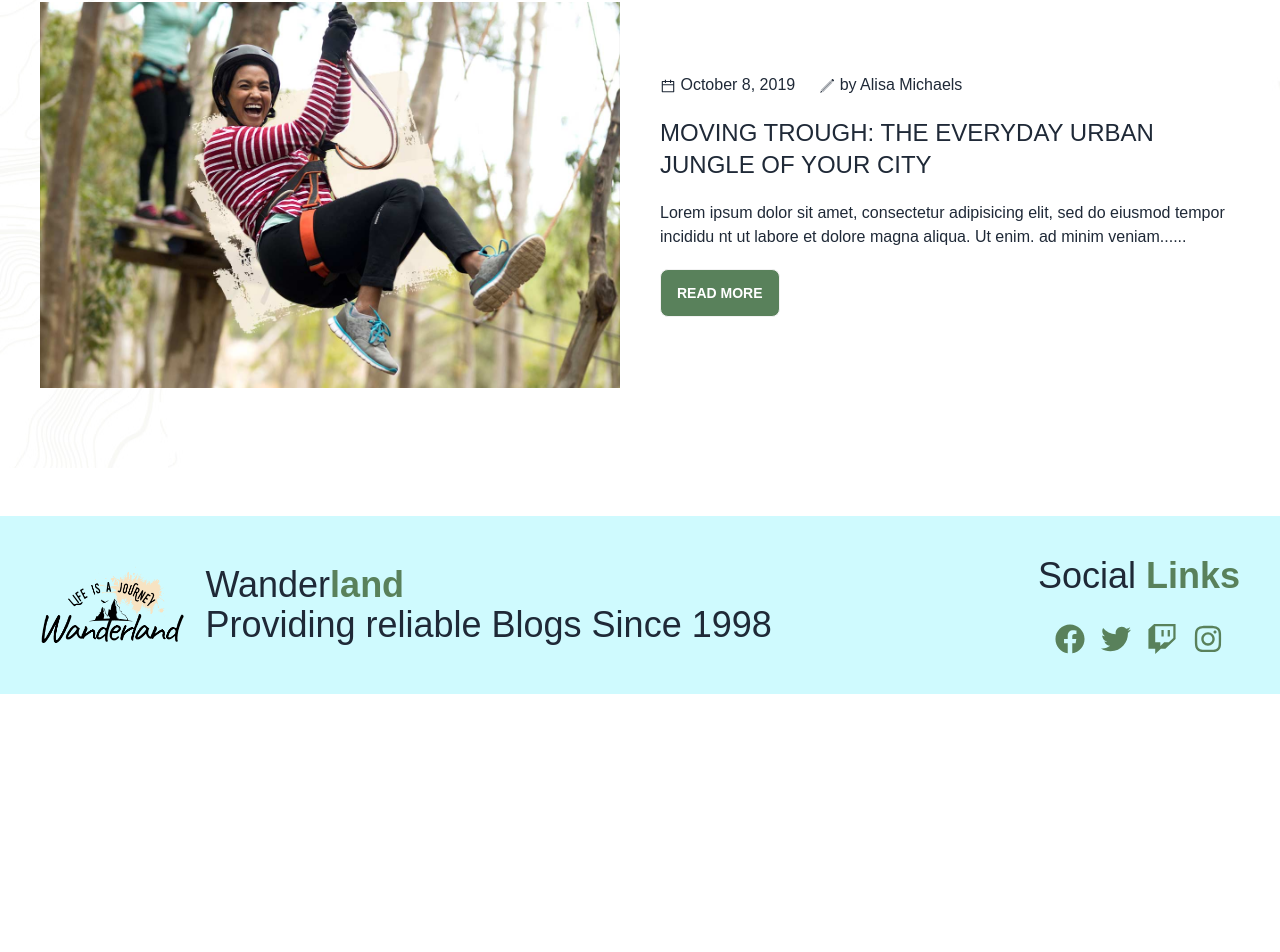
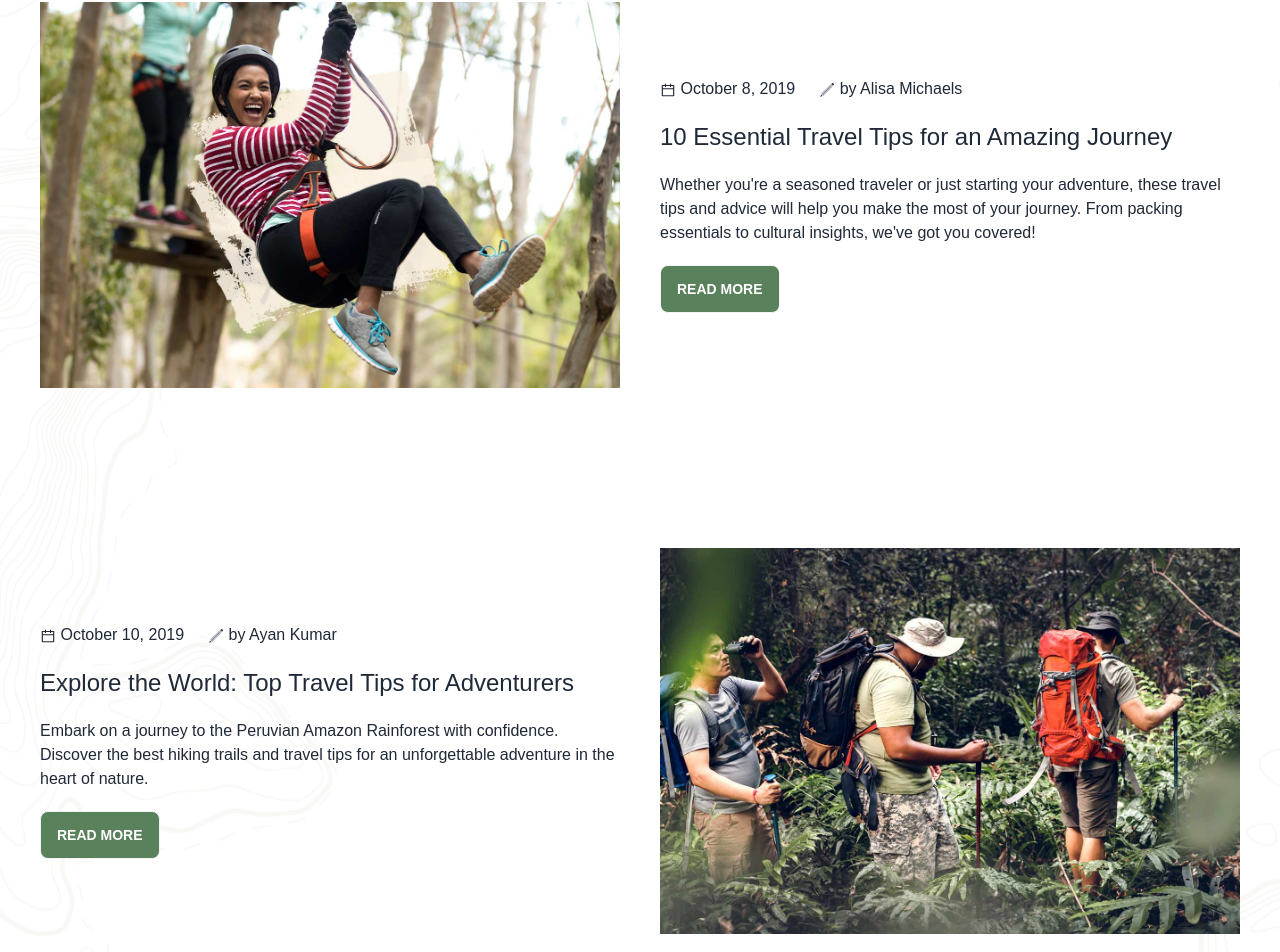
Before and after one commit to akd420/WanderLand, a React (Vite) app: page / in a window 1280 px wide. Shown: the part 1930-2882 px from the top of the page. Before the commit the page ends 2624 px from the top, so only its background shows below. Built offline with nearby package versions, Linux system fonts and the light colour scheme; no server answers; a web font is replaced by a local one.

Commit message:
Travel tips section Done

```diff
--- a/src/Component/Tips.jsx
+++ b/src/Component/Tips.jsx
@@ -9,16 +9,21 @@ const Tips = () => {
       }}
     >
       <div className="max-w-screen-xl mx-auto mb-12">
-        <h1 className="text-5xl text-center">
-          TRAVEL ESSENTIALS <span className="text-grn">TIPS</span>
-        </h1>
+        <div className="px-2">
+          <h1 className="text-3xl md:text-5xl text-center">
+            TRAVEL TIPS <span className="text-grn">AND ADVICE</span>
+          </h1>
+        </div>
         <div className="flex flex-col justify-center md:flex-row gap-10 py-20 p-4 md:px-5 lg:px-10">
           <div className="md:w-1/2">
             <motion.img
-            whileHover={{
-                rotate:-5,
+              whileHover={{
+                rotate: -5,
                 transition: { duration: 0.5 },
-              }} src="/blog.jpg" alt="" />
+              }}
+              src="/blog.jpg"
+              alt=""
+            />
           </div>
           <div className="md:w-1/2 flex flex-col justify-center">
             <div className="flex gap-6 mb-5">
@@ -37,12 +42,13 @@ const Tips = () => {
               </motion.p>
             </div>
             <h1 className="text-2xl mb-5">
-              MOVING TROUGH: THE EVERYDAY URBAN JUNGLE OF YOUR CITY
+              10 Essential Travel Tips for an Amazing Journey
             </h1>
             <p>
-              Lorem ipsum dolor sit amet, consectetur adipisicing elit, sed do
-              eiusmod tempor incididu nt ut labore et dolore magna aliqua. Ut
-              enim. ad minim veniam......{" "}
+              Whether you're a seasoned traveler or just starting your
+              adventure, these travel tips and advice will help you make the
+              most of your journey. From packing essentials to cultural
+              insights, we've got you covered!
             </p>
             <motion.button
               whileHover={{
@@ -50,7 +56,54 @@ const Tips = () => {
                 transition: { duration: 0.1 },
               }}
               whileTap={{ scale: 0.9 }}
-              className="btn bg-grn text-white w-fit mt-5 hover:bg-grn"
+              className="btn bg-grn text-white w-fit mt-5 hover-bg-grn"
+            >
+              Read More
+            </motion.button>
+          </div>
+        </div>
+        <div className="flex flex-col justify-center md:flex-row-reverse gap-10 py-20 p-4 md:px-5 lg:px-10">
+          <div className="md:w-1/2">
+            <motion.img
+              whileHover={{
+                rotate: 5,
+                transition: { duration: 0.5 },
+              }}
+              src="/blog1.jpg"
+              alt=""
+            />
+          </div>
+          <div className="md:w-1/2 flex flex-col justify-center">
+            <div className="flex gap-6 mb-5">
+              <motion.p
+                whileHover={{ scale: 1.2, transition: { duration: 0.2 } }}
+              >
+                {" "}
+                <AiOutlineCalendar className="inline-block"></AiOutlineCalendar>{" "}
+                October 10, 2019
+              </motion.p>
+              <motion.p
+                whileHover={{ scale: 1.2, transition: { duration: 0.2 } }}
+              >
+                {" "}
+                <GiPencil className="inline-block"></GiPencil> by Ayan Kumar
+              </motion.p>
+            </div>
+            <h1 className="text-2xl mb-5">
+              Explore the World: Top Travel Tips for Adventurers
+            </h1>
+            <p>
+              Embark on a journey to the Peruvian Amazon Rainforest with
+              confidence. Discover the best hiking trails and travel tips for an
+              unforgettable adventure in the heart of nature.
+            </p>
+            <motion.button
+              whileHover={{
+                scale: 1.2,
+                transition: { duration: 0.1 },
+              }}
+              whileTap={{ scale: 0.9 }}
+              className="btn bg-grn text-white w-fit mt-5 hover-bg-grn"
             >
               Read More
             </motion.button>
```
